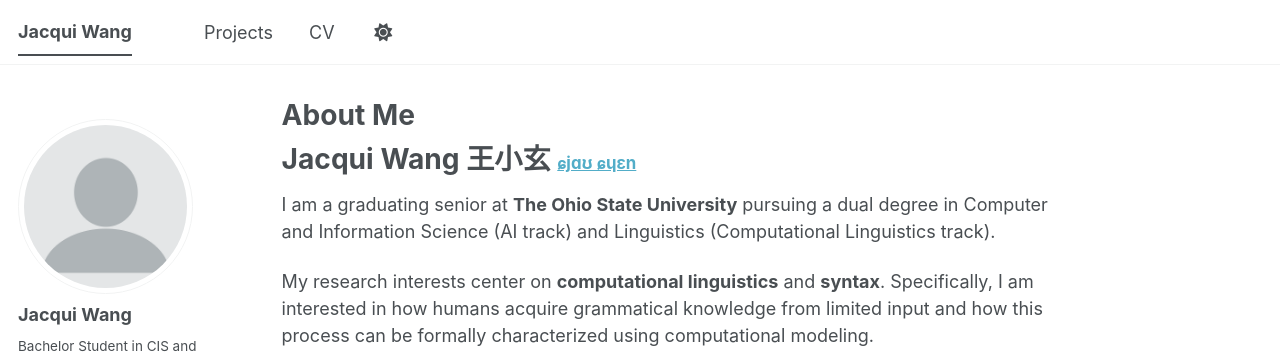
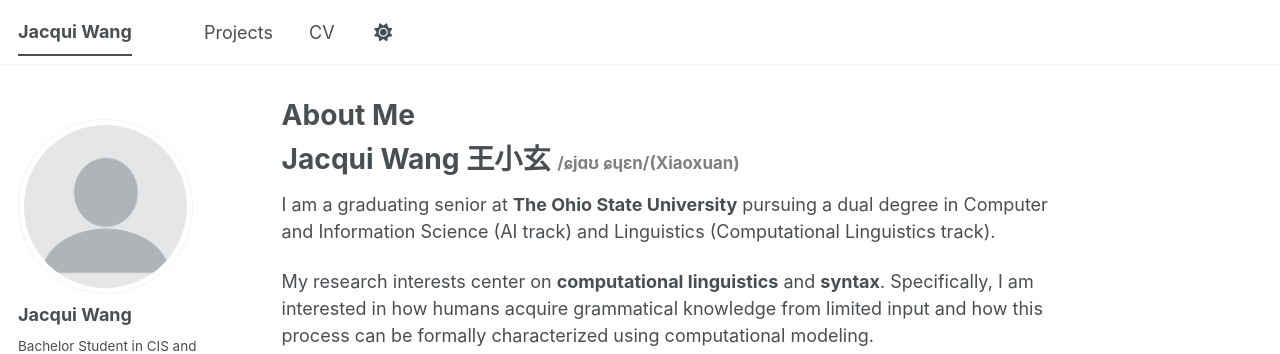
Before and after one commit to kumaya24/kumaya24.github.io, a Jekyll site: the page built from index.md, in a window 1280 px wide and 1328 px high. Shown: the top 354 px of the window. Built offline with Jekyll 4.4.1, drawn with Linux system fonts in a browser that asks for light colours; a script bundle is joined from its source files by our own code; library files that are not in the unit come from our copies.

Commit message:
fix name

```diff
--- a/index.md
+++ b/index.md
@@ -8,7 +8,7 @@ redirect_from:
   - /about.html
 ---
 
-# Jacqui Wang 王小玄 <span style="font-size: 0.6em; color: gray;">[ɕjɑʊ ɕɥɛn](Xiaoxuan)</span>
+# Jacqui Wang 王小玄 <span style="font-size: 0.6em; color: gray;">/ɕjɑʊ ɕɥɛn/(Xiaoxuan)</span>
 
 I am a graduating senior at **The Ohio State University** pursuing a dual degree in Computer and Information Science (AI track) and Linguistics (Computational Linguistics track).
 
```
